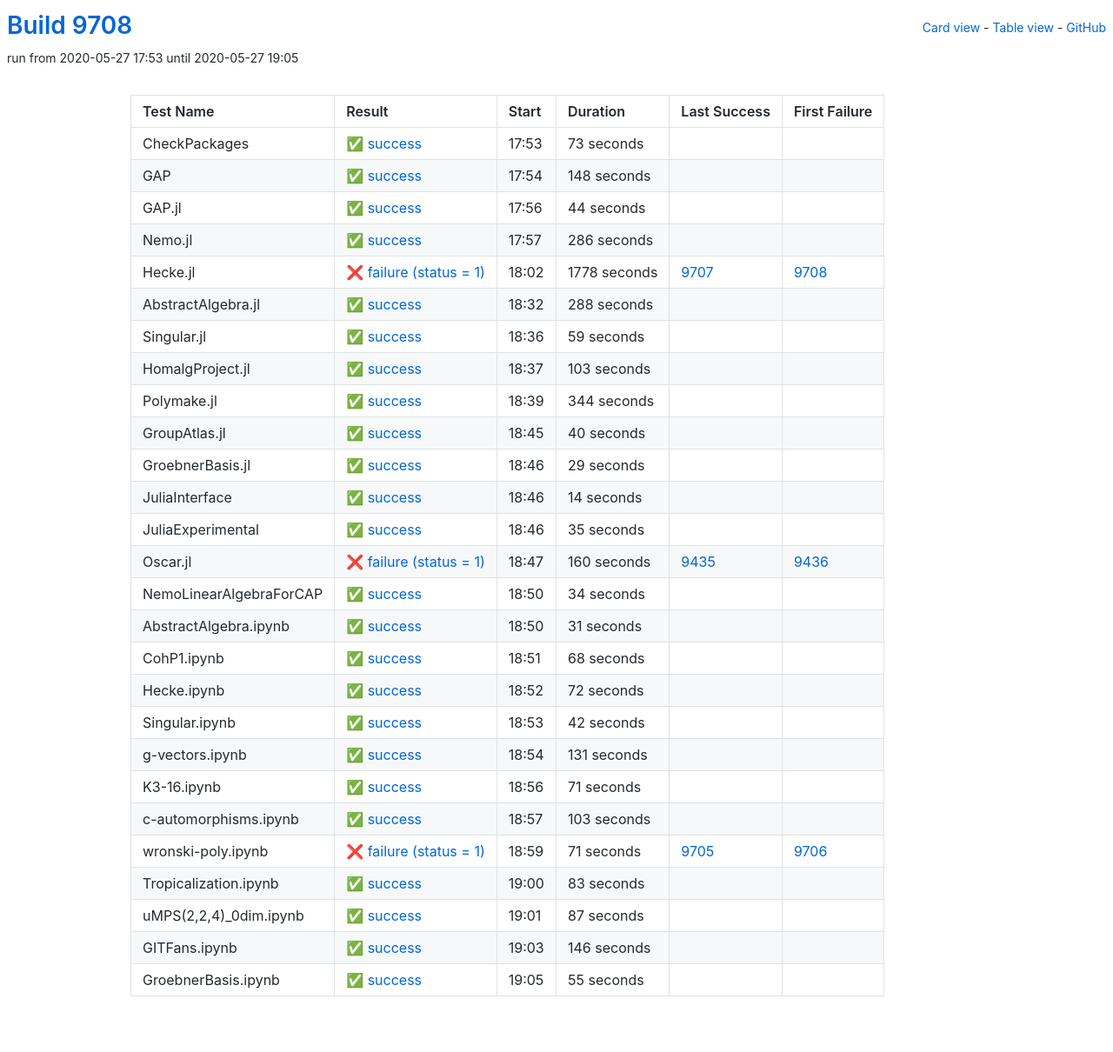
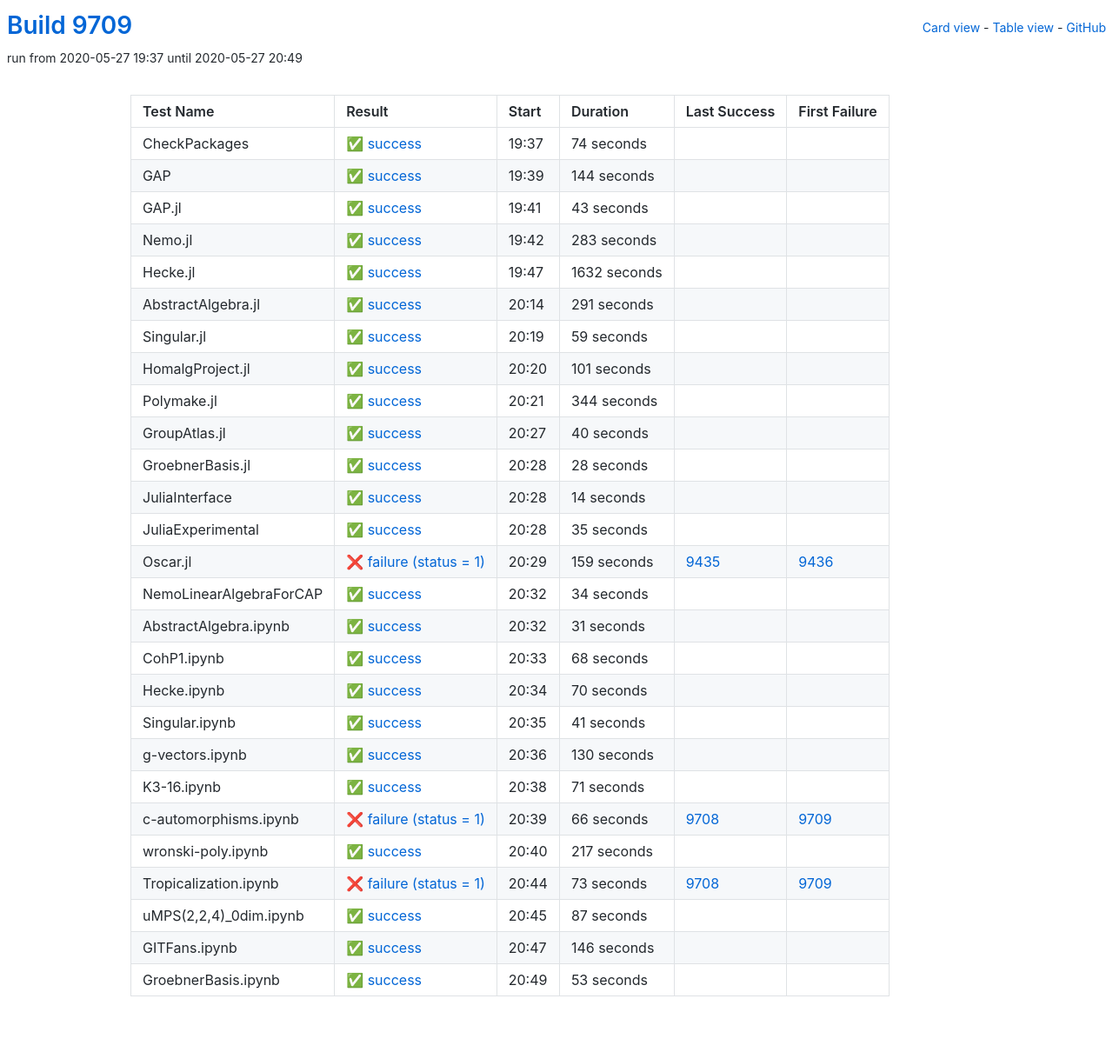
Before and after one commit to oscar-system/oscar-ci-status, a Jekyll site: the page built from table.html, in a window 1280 px wide. Shown: the whole page at 87% size. Built offline with Jekyll 4.4.1, drawn with Linux system fonts in a browser that asks for light colours.

Commit message:
Build 9709

```diff
--- a/_data/ci.yml
+++ b/_data/ci.yml
@@ -1,77 +1,77 @@
-build: 9708
-build_url: https://oscarci.mathematik.uni-kl.de/job/oscar/9708/
+build: 9709
+build_url: https://oscarci.mathematik.uni-kl.de/job/oscar/9709/
 job: oscar
 tests:
-- duration: 73
+- duration: 74
   exitcode: 0
   first_failure: false
   first_failure_url: null
   id: checkpackages
   last_success: false
   last_success_url: null
-  log: https://oscarci.mathematik.uni-kl.de/job/oscar/9708/artifact/logs/build-9708/CheckPackages.log
+  log: https://oscarci.mathematik.uni-kl.de/job/oscar/9709/artifact/logs/build-9709/CheckPackages.log
   name: CheckPackages
-  start: 2020-05-27 17:53
+  start: 2020-05-27 19:37
   status: success
   success: true
-- duration: 148
+- duration: 144
   exitcode: 0
   first_failure: false
   first_failure_url: null
   id: gap
   last_success: false
   last_success_url: null
-  log: https://oscarci.mathematik.uni-kl.de/job/oscar/9708/artifact/logs/build-9708/GAP.log
+  log: https://oscarci.mathematik.uni-kl.de/job/oscar/9709/artifact/logs/build-9709/GAP.log
   name: GAP
-  start: 2020-05-27 17:54
+  start: 2020-05-27 19:39
   status: success
   success: true
-- duration: 44
+- duration: 43
   exitcode: 0
   first_failure: false
   first_failure_url: null
   id: gap-jl
   last_success: false
   last_success_url: null
-  log: https://oscarci.mathematik.uni-kl.de/job/oscar/9708/artifact/logs/build-9708/GAP.jl.log
+  log: https://oscarci.mathematik.uni-kl.de/job/oscar/9709/artifact/logs/build-9709/GAP.jl.log
   name: GAP.jl
-  start: 2020-05-27 17:56
+  start: 2020-05-27 19:41
   status: success
   success: true
-- duration: 286
+- duration: 283
   exitcode: 0
   first_failure: false
   first_failure_url: null
   id: nemo-jl
   last_success: false
   last_success_url: null
-  log: https://oscarci.mathematik.uni-kl.de/job/oscar/9708/artifact/logs/build-9708/Nemo.jl.log
+  log: https://oscarci.mathematik.uni-kl.de/job/oscar/9709/artifact/logs/build-9709/Nemo.jl.log
   name: Nemo.jl
-  start: 2020-05-27 17:57
+  start: 2020-05-27 19:42
   status: success
   success: true
-- duration: 1778
-  exitcode: 1
-  first_failure: 9708
-  first_failure_url: https://oscarci.mathematik.uni-kl.de/job/oscar/9708/
+- duration: 1632
+  exitcode: 0
+  first_failure: false
+  first_failure_url: null
   id: hecke-jl
-  last_success: 9707
-  last_success_url: https://oscarci.mathematik.uni-kl.de/job/oscar/9707/
-  log: https://oscarci.mathematik.uni-kl.de/job/oscar/9708/artifact/logs/build-9708/Hecke.jl.log
+  last_success: false
+  last_success_url: null
+  log: https://oscarci.mathematik.uni-kl.de/job/oscar/9709/artifact/logs/build-9709/Hecke.jl.log
   name: Hecke.jl
-  start: 2020-05-27 18:02
-  status: failure
-  success: false
-- duration: 288
+  start: 2020-05-27 19:47
+  status: success
+  success: true
+- duration: 291
   exitcode: 0
   first_failure: false
   first_failure_url: null
   id: abstractalgebra-jl
   last_success: false
   last_success_url: null
-  log: https://oscarci.mathematik.uni-kl.de/job/oscar/9708/artifact/logs/build-9708/AbstractAlgebra.jl.log
+  log: https://oscarci.mathematik.uni-kl.de/job/oscar/9709/artifact/logs/build-9709/AbstractAlgebra.jl.log
   name: AbstractAlgebra.jl
-  start: 2020-05-27 18:32
+  start: 2020-05-27 20:14
   status: success
   success: true
 - duration: 59
@@ -81,21 +81,21 @@
   id: singular-jl
   last_success: false
   last_success_url: null
-  log: https://oscarci.mathematik.uni-kl.de/job/oscar/9708/artifact/logs/build-9708/Singular.jl.log
+  log: https://oscarci.mathematik.uni-kl.de/job/oscar/9709/artifact/logs/build-9709/Singular.jl.log
   name: Singular.jl
-  start: 2020-05-27 18:36
+  start: 2020-05-27 20:19
   status: success
   success: true
-- duration: 103
+- duration: 101
   exitcode: 0
   first_failure: false
   first_failure_url: null
   id: homalgproject-jl
   last_success: false
   last_success_url: null
-  log: https://oscarci.mathematik.uni-kl.de/job/oscar/9708/artifact/logs/build-9708/HomalgProject.jl.log
+  log: https://oscarci.mathematik.uni-kl.de/job/oscar/9709/artifact/logs/build-9709/HomalgProject.jl.log
   name: HomalgProject.jl
-  start: 2020-05-27 18:37
+  start: 2020-05-27 20:20
   status: success
   success: true
 - duration: 344
@@ -105,9 +105,9 @@
   id: polymake-jl
   last_success: false
   last_success_url: null
-  log: https://oscarci.mathematik.uni-kl.de/job/oscar/9708/artifact/logs/build-9708/Polymake.jl.log
+  log: https://oscarci.mathematik.uni-kl.de/job/oscar/9709/artifact/logs/build-9709/Polymake.jl.log
   name: Polymake.jl
-  start: 2020-05-27 18:39
+  start: 2020-05-27 20:21
   status: success
   success: true
 - duration: 40
@@ -117,21 +117,21 @@
   id: groupatlas-jl
   last_success: false
   last_success_url: null
-  log: https://oscarci.mathematik.uni-kl.de/job/oscar/9708/artifact/logs/build-9708/GroupAtlas.jl.log
+  log: https://oscarci.mathematik.uni-kl.de/job/oscar/9709/artifact/logs/build-9709/GroupAtlas.jl.log
   name: GroupAtlas.jl
-  start: 2020-05-27 18:45
+  start: 2020-05-27 20:27
   status: success
   success: true
-- duration: 29
+- duration: 28
   exitcode: 0
   first_failure: false
   first_failure_url: null
   id: groebnerbasis-jl
   last_success: false
   last_success_url: null
-  log: https://oscarci.mathematik.uni-kl.de/job/oscar/9708/artifact/logs/build-9708/GroebnerBasis.jl.log
+  log: https://oscarci.mathematik.uni-kl.de/job/oscar/9709/artifact/logs/build-9709/GroebnerBasis.jl.log
   name: GroebnerBasis.jl
-  start: 2020-05-27 18:46
+  start: 2020-05-27 20:28
   status: success
   success: true
 - duration: 14
@@ -141,9 +141,9 @@
   id: juliainterface
   last_success: false
   last_success_url: null
-  log: https://oscarci.mathematik.uni-kl.de/job/oscar/9708/artifact/logs/build-9708/JuliaInterface.log
+  log: https://oscarci.mathematik.uni-kl.de/job/oscar/9709/artifact/logs/build-9709/JuliaInterface.log
   name: JuliaInterface
-  start: 2020-05-27 18:46
+  start: 2020-05-27 20:28
   status: success
   success: true
 - duration: 35
@@ -153,21 +153,21 @@
   id: juliaexperimental
   last_success: false
   last_success_url: null
-  log: https://oscarci.mathematik.uni-kl.de/job/oscar/9708/artifact/logs/build-9708/JuliaExperimental.log
+  log: https://oscarci.mathematik.uni-kl.de/job/oscar/9709/artifact/logs/build-9709/JuliaExperimental.log
   name: JuliaExperimental
-  start: 2020-05-27 18:46
+  start: 2020-05-27 20:28
   status: success
   success: true
-- duration: 160
+- duration: 159
   exitcode: 1
   first_failure: 9436
   first_failure_url: https://oscarci.mathematik.uni-kl.de/job/oscar/9436/
   id: oscar-jl
   last_success: 9435
   last_success_url: https://oscarci.mathematik.uni-kl.de/job/oscar/9435/
-  log: https://oscarci.mathematik.uni-kl.de/job/oscar/9708/artifact/logs/build-9708/Oscar.jl.log
+  log: https://oscarci.mathematik.uni-kl.de/job/oscar/9709/artifact/logs/build-9709/Oscar.jl.log
   name: Oscar.jl
-  start: 2020-05-27 18:47
+  start: 2020-05-27 20:29
   status: failure
   success: false
 - duration: 34
@@ -177,9 +177,9 @@
   id: nemolinearalgebraforcap
   last_success: false
   last_success_url: null
-  log: https://oscarci.mathematik.uni-kl.de/job/oscar/9708/artifact/logs/build-9708/NemoLinearAlgebraForCAP.log
+  log: https://oscarci.mathematik.uni-kl.de/job/oscar/9709/artifact/logs/build-9709/NemoLinearAlgebraForCAP.log
   name: NemoLinearAlgebraForCAP
-  start: 2020-05-27 18:50
+  start: 2020-05-27 20:32
   status: success
   success: true
 - duration: 31
@@ -189,9 +189,9 @@
   id: abstractalgebra-ipynb
   last_success: false
   last_success_url: null
-  log: https://oscarci.mathematik.uni-kl.de/job/oscar/9708/artifact/logs/build-9708/AbstractAlgebra.ipynb.log
+  log: https://oscarci.mathematik.uni-kl.de/job/oscar/9709/artifact/logs/build-9709/AbstractAlgebra.ipynb.log
   name: AbstractAlgebra.ipynb
-  start: 2020-05-27 18:50
+  start: 2020-05-27 20:32
   status: success
   success: true
 - duration: 68
@@ -201,45 +201,45 @@
   id: cohp1-ipynb
   last_success: false
   last_success_url: null
-  log: https://oscarci.mathematik.uni-kl.de/job/oscar/9708/artifact/logs/build-9708/CohP1.ipynb.log
+  log: https://oscarci.mathematik.uni-kl.de/job/oscar/9709/artifact/logs/build-9709/CohP1.ipynb.log
   name: CohP1.ipynb
-  start: 2020-05-27 18:51
+  start: 2020-05-27 20:33
   status: success
   success: true
-- duration: 72
+- duration: 70
   exitcode: 0
   first_failure: false
   first_failure_url: null
   id: hecke-ipynb
   last_success: false
   last_success_url: null
-  log: https://oscarci.mathematik.uni-kl.de/job/oscar/9708/artifact/logs/build-9708/Hecke.ipynb.log
+  log: https://oscarci.mathematik.uni-kl.de/job/oscar/9709/artifact/logs/build-9709/Hecke.ipynb.log
   name: Hecke.ipynb
-  start: 2020-05-27 18:52
+  start: 2020-05-27 20:34
   status: success
   success: true
-- duration: 42
+- duration: 41
   exitcode: 0
   first_failure: false
   first_failure_url: null
   id: singular-ipynb
   last_success: false
   last_success_url: null
-  log: https://oscarci.mathematik.uni-kl.de/job/oscar/9708/artifact/logs/build-9708/Singular.ipynb.log
+  log: https://oscarci.mathematik.uni-kl.de/job/oscar/9709/artifact/logs/build-9709/Singular.ipynb.log
   name: Singular.ipynb
-  start: 2020-05-27 18:53
+  start: 2020-05-27 20:35
   status: success
   success: true
-- duration: 131
+- duration: 130
   exitcode: 0
   first_failure: false
   first_failure_url: null
   id: g-vectors-ipynb
   last_success: false
   last_success_url: null
-  log: https://oscarci.mathematik.uni-kl.de/job/oscar/9708/artifact/logs/build-9708/g-vectors.ipynb.log
+  log: https://oscarci.mathematik.uni-kl.de/job/oscar/9709/artifact/logs/build-9709/g-vectors.ipynb.log
   name: g-vectors.ipynb
-  start: 2020-05-27 18:54
+  start: 2020-05-27 20:36
   status: success
   success: true
 - duration: 71
@@ -249,47 +249,47 @@
   id: k3-16-ipynb
   last_success: false
   last_success_url: null
-  log: https://oscarci.mathematik.uni-kl.de/job/oscar/9708/artifact/logs/build-9708/K3-16.ipynb.log
+  log: https://oscarci.mathematik.uni-kl.de/job/oscar/9709/artifact/logs/build-9709/K3-16.ipynb.log
   name: K3-16.ipynb
-  start: 2020-05-27 18:56
+  start: 2020-05-27 20:38
   status: success
   success: true
-- duration: 103
+- duration: 66
+  exitcode: 1
+  first_failure: 9709
+  first_failure_url: https://oscarci.mathematik.uni-kl.de/job/oscar/9709/
+  id: c-automorphisms-ipynb
+  last_success: 9708
+  last_success_url: https://oscarci.mathematik.uni-kl.de/job/oscar/9708/
+  log: https://oscarci.mathematik.uni-kl.de/job/oscar/9709/artifact/logs/build-9709/c-automorphisms.ipynb.log
+  name: c-automorphisms.ipynb
+  start: 2020-05-27 20:39
+  status: failure
+  success: false
+- duration: 217
   exitcode: 0
   first_failure: false
   first_failure_url: null
-  id: c-automorphisms-ipynb
+  id: wronski-poly-ipynb
   last_success: false
   last_success_url: null
-  log: https://oscarci.mathematik.uni-kl.de/job/oscar/9708/artifact/logs/build-9708/c-automorphisms.ipynb.log
-  name: c-automorphisms.ipynb
-  start: 2020-05-27 18:57
+  log: https://oscarci.mathematik.uni-kl.de/job/oscar/9709/artifact/logs/build-9709/wronski-poly.ipynb.log
+  name: wronski-poly.ipynb
+  start: 2020-05-27 20:40
   status: success
   success: true
-- duration: 71
+- duration: 73
   exitcode: 1
-  first_failure: 9706
-  first_failure_url: https://oscarci.mathematik.uni-kl.de/job/oscar/9706/
-  id: wronski-poly-ipynb
-  last_success: 9705
-  last_success_url: https://oscarci.mathematik.uni-kl.de/job/oscar/9705/
-  log: https://oscarci.mathematik.uni-kl.de/job/oscar/9708/artifact/logs/build-9708/wronski-poly.ipynb.log
-  name: wronski-poly.ipynb
-  start: 2020-05-27 18:59
+  first_failure: 9709
+  first_failure_url: https://oscarci.mathematik.uni-kl.de/job/oscar/9709/
+  id: tropicalization-ipynb
+  last_success: 9708
+  last_success_url: https://oscarci.mathematik.uni-kl.de/job/oscar/9708/
+  log: https://oscarci.mathematik.uni-kl.de/job/oscar/9709/artifact/logs/build-9709/Tropicalization.ipynb.log
+  name: Tropicalization.ipynb
+  start: 2020-05-27 20:44
   status: failure
   success: false
-- duration: 83
-  exitcode: 0
-  first_failure: false
-  first_failure_url: null
-  id: tropicalization-ipynb
-  last_success: false
-  last_success_url: null
-  log: https://oscarci.mathematik.uni-kl.de/job/oscar/9708/artifact/logs/build-9708/Tropicalization.ipynb.log
-  name: Tropicalization.ipynb
-  start: 2020-05-27 19:00
-  status: success
-  success: true
 - duration: 87
   exitcode: 0
   first_failure: false
@@ -297,9 +297,9 @@
   id: umps-2-2-4-0dim-ipynb
   last_success: false
   last_success_url: null
-  log: https://oscarci.mathematik.uni-kl.de/job/oscar/9708/artifact/logs/build-9708/uMPS-2-2-4-_0dim.ipynb.log
+  log: https://oscarci.mathematik.uni-kl.de/job/oscar/9709/artifact/logs/build-9709/uMPS-2-2-4-_0dim.ipynb.log
   name: uMPS(2,2,4)_0dim.ipynb
-  start: 2020-05-27 19:01
+  start: 2020-05-27 20:45
   status: success
   success: true
 - duration: 146
@@ -309,20 +309,20 @@
   id: gitfans-ipynb
   last_success: false
   last_success_url: null
-  log: https://oscarci.mathematik.uni-kl.de/job/oscar/9708/artifact/logs/build-9708/GITFans.ipynb.log
+  log: https://oscarci.mathematik.uni-kl.de/job/oscar/9709/artifact/logs/build-9709/GITFans.ipynb.log
   name: GITFans.ipynb
-  start: 2020-05-27 19:03
+  start: 2020-05-27 20:47
   status: success
   success: true
-- duration: 55
+- duration: 53
   exitcode: 0
   first_failure: false
   first_failure_url: null
   id: groebnerbasis-ipynb
   last_success: false
   last_success_url: null
-  log: https://oscarci.mathematik.uni-kl.de/job/oscar/9708/artifact/logs/build-9708/GroebnerBasis.ipynb.log
+  log: https://oscarci.mathematik.uni-kl.de/job/oscar/9709/artifact/logs/build-9709/GroebnerBasis.ipynb.log
   name: GroebnerBasis.ipynb
-  start: 2020-05-27 19:05
+  start: 2020-05-27 20:49
   status: success
   success: true
```
Also changed, not shown: README.md.
